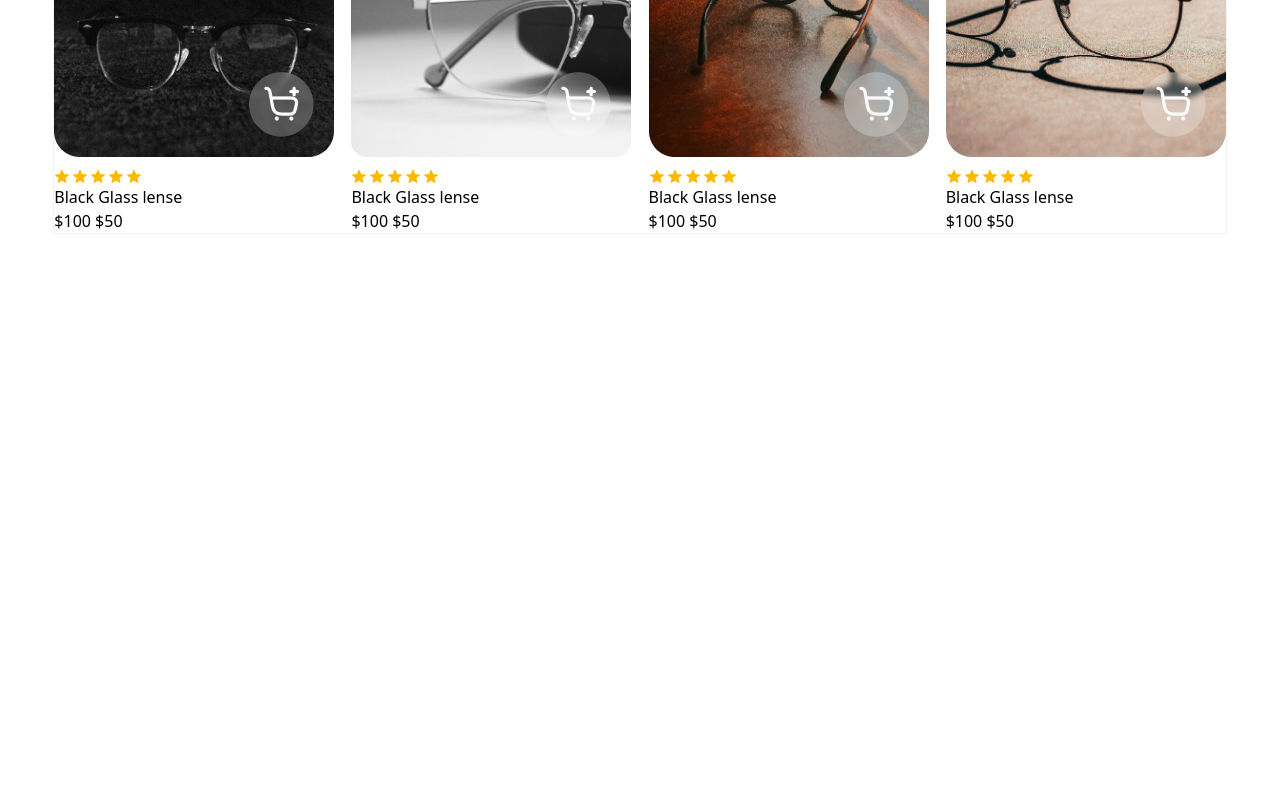
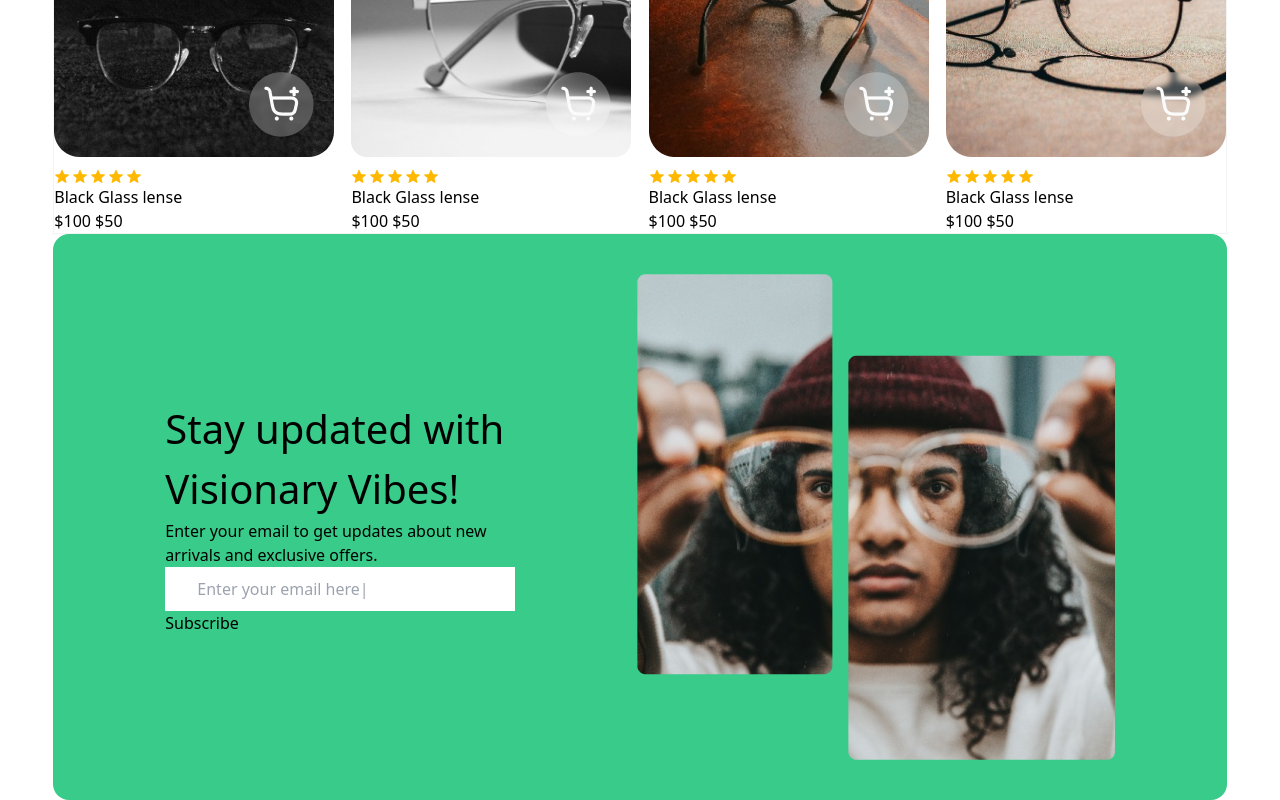
Before and after one commit to DavidMartinYusufu/HNG-Store, a React (Vite) app: page / in a window 1280 px wide. Shown: the part 5239-6039 px from the top of the page. Before the commit the page ends 5473 px from the top, so only its background shows below. Built offline with nearby package versions, Linux system fonts and the light colour scheme.

Commit message:
just trying

```diff
--- a/src/HomePage/HeroSec.jsx
+++ b/src/HomePage/HeroSec.jsx
@@ -8,7 +8,7 @@ import left from "../assets/icon.png";
 import FirstSec from "./FirstSec";
 import SecSec from "./SecSec";
 import ThirdSec from "./ThirdSec";
-// import FourthSec from "./FourthSec";
+import FourthSec from "./FourthSec";
 
 function HeroPage() {
   return (
@@ -58,7 +58,7 @@ function HeroPage() {
       <FirstSec />
       <SecSec />
       <ThirdSec/>
-      {/* <FourthSec/> */}
+      <FourthSec/>
     </>
   );
 }
```
